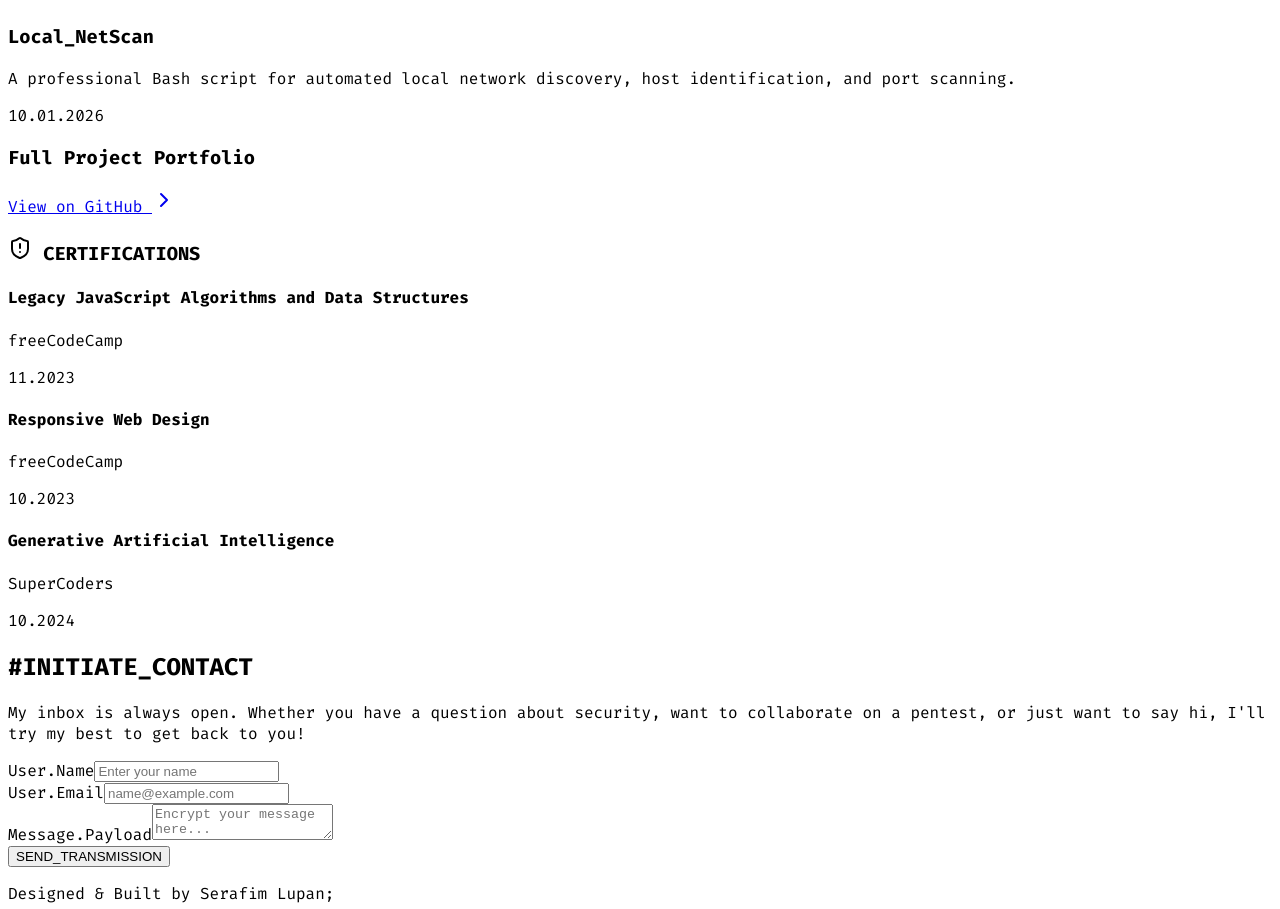
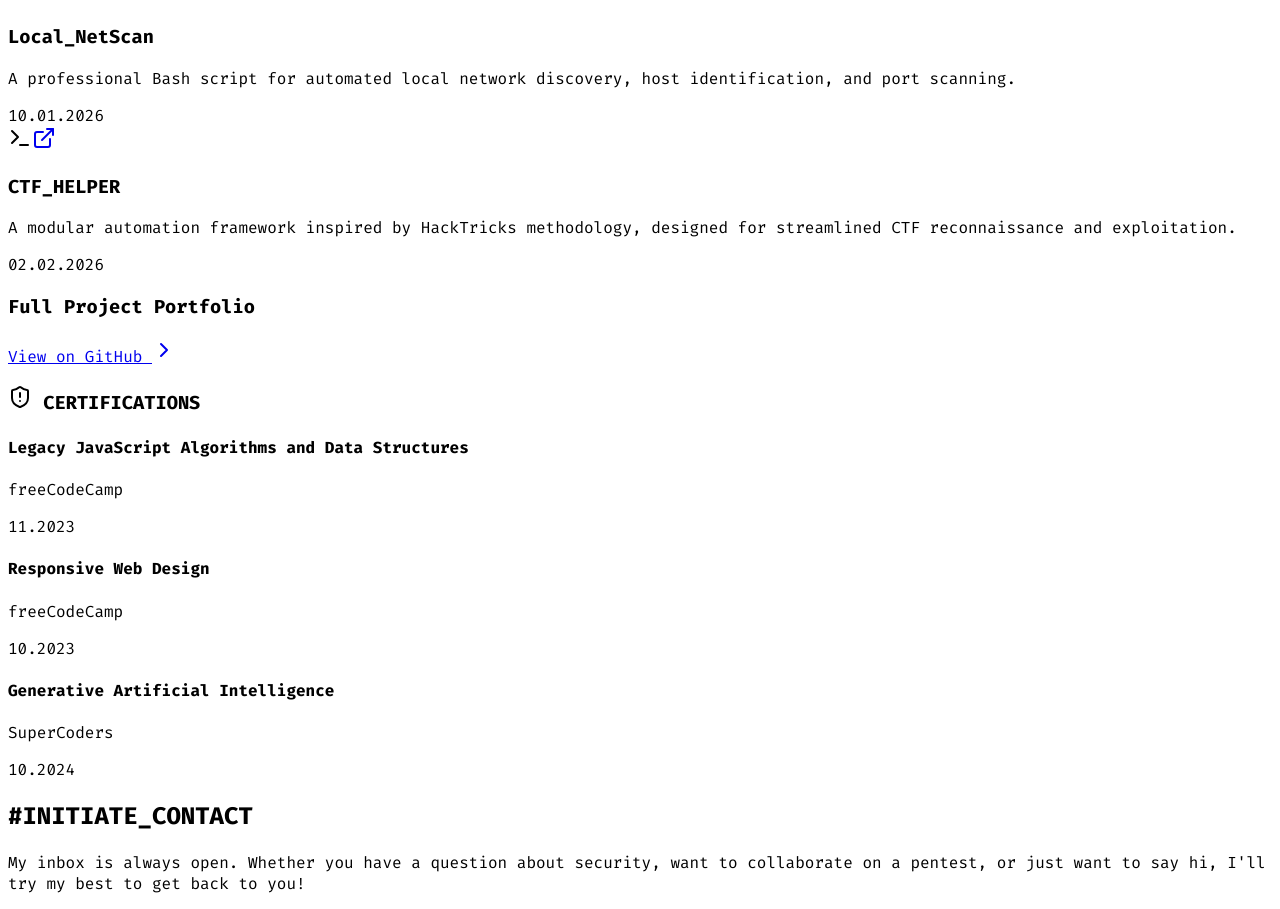
Before and after one commit to SerafimLupan/Serafim_Lupan-v2, a React (Vite) app in the folder client/: page / in a window 1280 px wide. Shown: the part 3045-3954 px from the top of the page. Built offline with nearby package versions, Linux system fonts and the light colour scheme; a web font is replaced by a local one.

Commit message:
Update data.ts

```diff
--- a/client/src/data.ts
+++ b/client/src/data.ts
@@ -117,8 +117,13 @@ P"Ybmmd"   \`Mbmmd' .JMML.   \`Moo9^Yo..JMML.  .JMML..JMML  JMML  JMML.    .JMMm
       url: "https://github.com/SerafimLupan/Local_NetScan",
       date: "10.01.2026",
       description: "A professional Bash script for automated local network discovery, host identification, and port scanning."
+    },
+    {
+      name: "CTF_HELPER",
+      url: "https://github.com/SerafimLupan/CTF_HELPER",
+      date: "02.02.2026",
+      description: "A modular automation framework inspired by HackTricks methodology, designed for streamlined CTF reconnaissance and exploitation."
     }
-
   ],
 
   certifications: [
```
